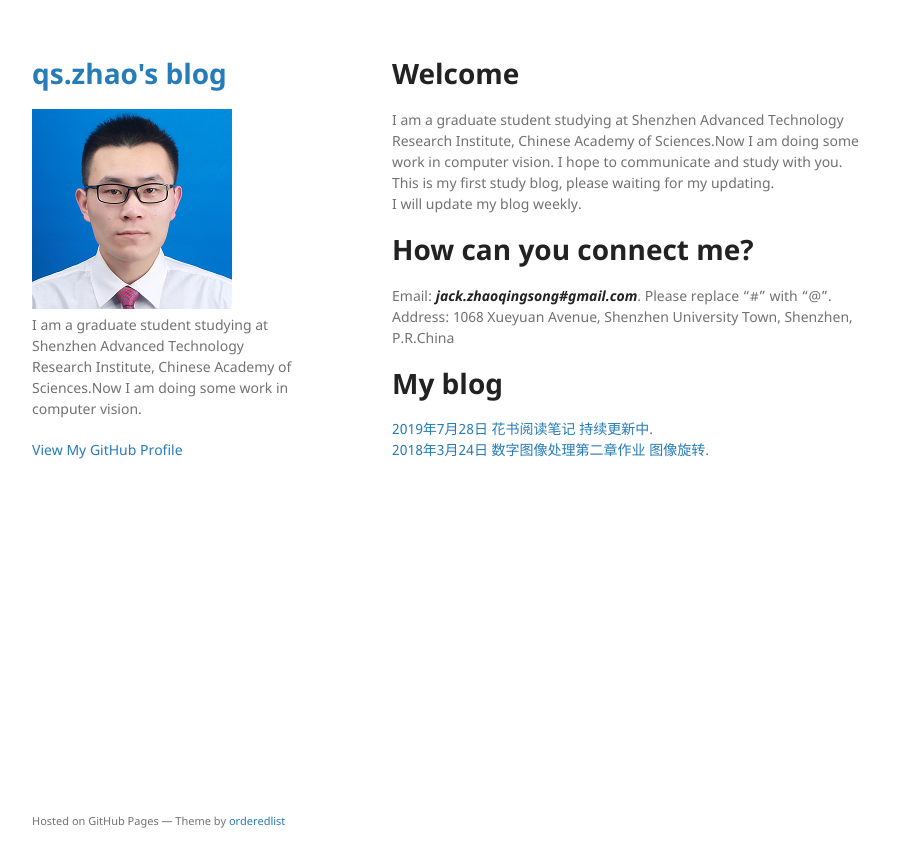
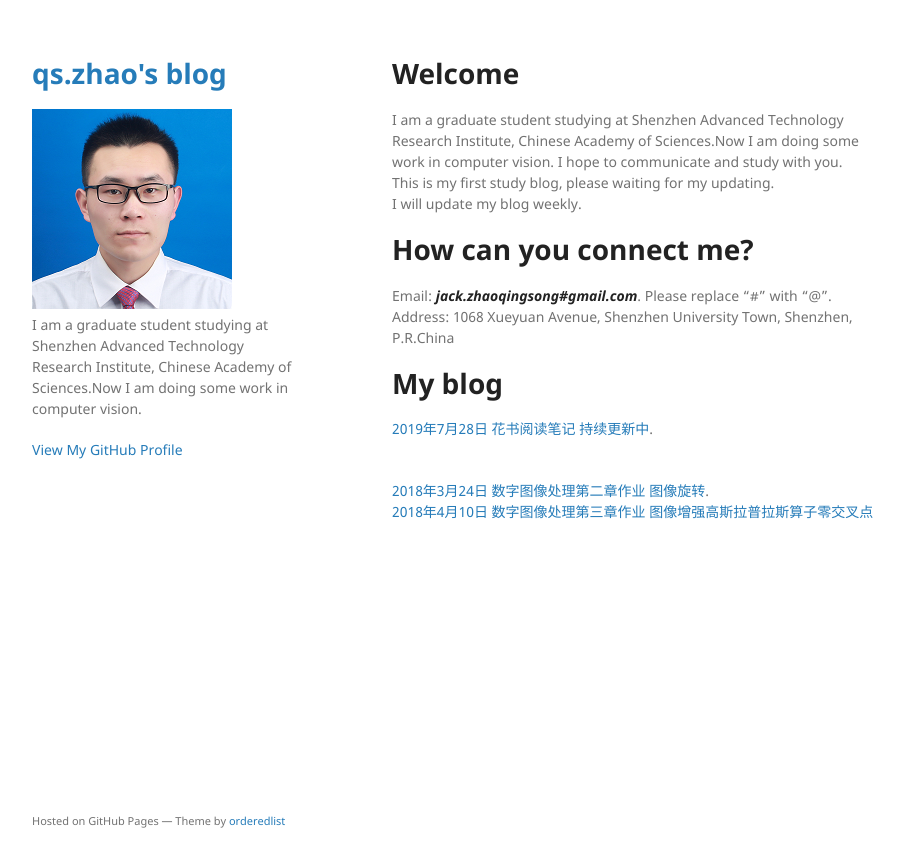
Before and after one commit to mengzhezhou/mengzhezhou.github.io, a Jekyll site: the page built from index.md, in a window 1280 px wide. Shown: the top 867 px of the page, without its empty margins (178-1081 px from the left). Built offline with Jekyll 4.4.1, drawn with Linux system fonts in a browser that asks for light colours; our own code applies the rules of GitHub Pages for plain Markdown files.

```diff
--- a/index.md
+++ b/index.md
@@ -9,4 +9,6 @@ Email: ***jack.zhaoqingsong#gmail.com***. Please replace "#" with "@".
 
 # My blog
 [2019年7月28日 花书阅读笔记 持续更新中](./docs/20190728 deep learning note.html).
+
 <br>[2018年3月24日 数字图像处理第二章作业 图像旋转](./docs/DIP course chapter 2 image rotation.md).
+<br>[2018年4月10日 数字图像处理第三章作业 图像增强高斯拉普拉斯算子零交叉点](https://zhuanlan.zhihu.com/p/35239779)
```
